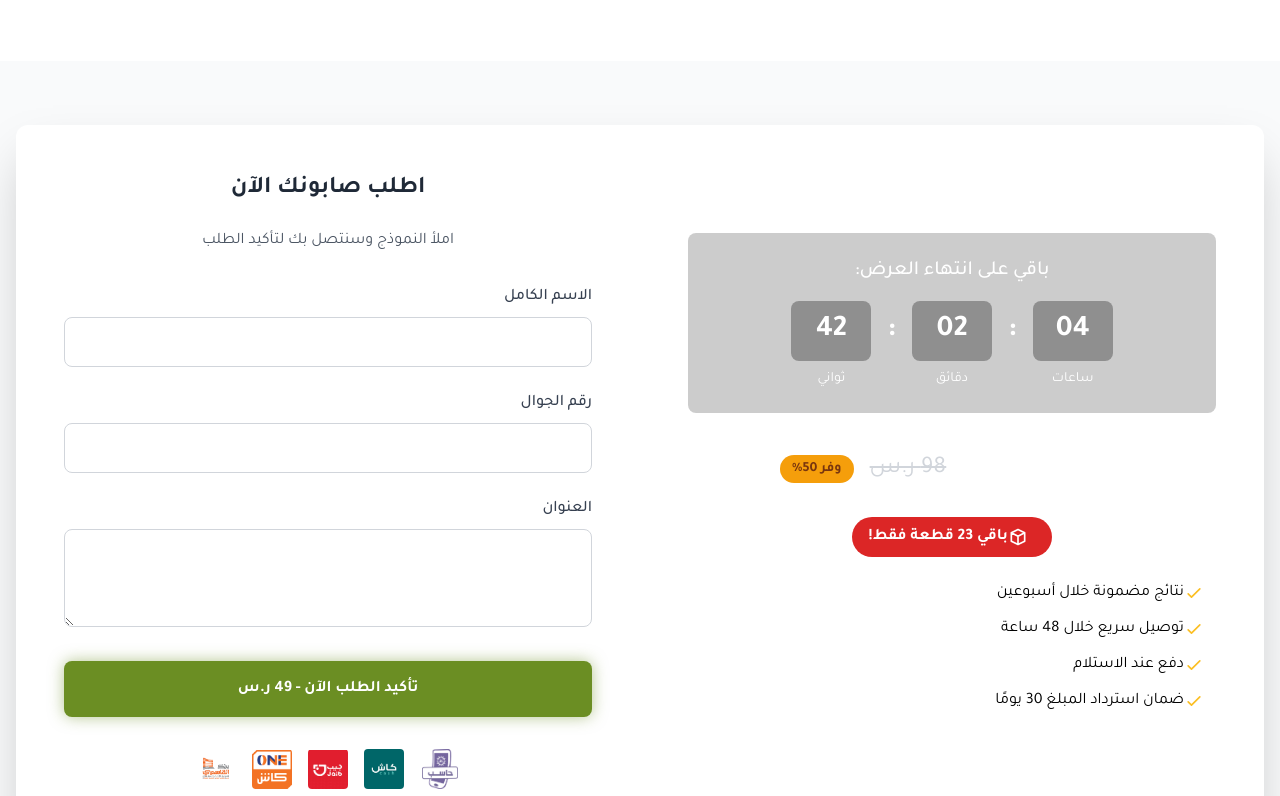
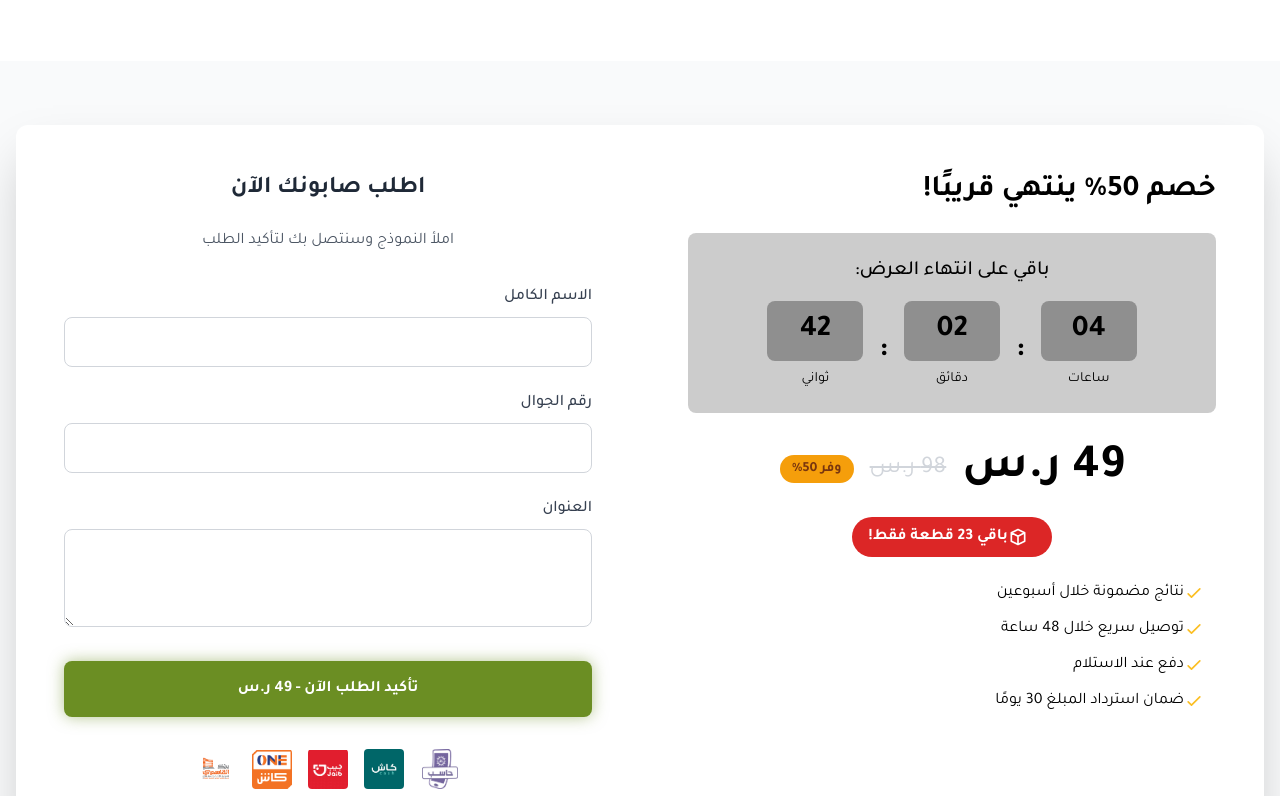
Before and after one commit to Abdullahswd/Ghaith, a plain HTML site: page index.html in a window 1280 px wide. Shown: the part 5184-5980 px from the top of the page. Drawn offline with nearby package versions, Linux system fonts and the light colour scheme.

Commit message:
edit time design

```diff
--- a/index.html
+++ b/index.html
@@ -429,8 +429,7 @@
                 </div>
                 <div class="md:w-1/2">
                     <div class="bg-white p-6 rounded-xl shadow-md border border-gray-200">
-                        <img src="one_image.jpg"
-                            alt="تنظيف المسام" class="rounded-lg w-full">
+                        <img src="one_image.jpg" alt="تنظيف المسام" class="rounded-lg w-full">
                     </div>
                 </div>
             </div>
@@ -444,8 +443,7 @@
                 </div>
                 <div class="md:w-1/2">
                     <div class="bg-white p-6 rounded-xl shadow-md border border-gray-200">
-                        <img src="tow_image.jpg"
-                            alt="تقليل الالتهابات" class="rounded-lg w-full">
+                        <img src="tow_image.jpg" alt="تقليل الالتهابات" class="rounded-lg w-full">
                     </div>
                 </div>
             </div>
@@ -460,8 +458,7 @@
                 </div>
                 <div class="md:w-1/2">
                     <div class="bg-white p-6 rounded-xl shadow-md border border-gray-200">
-                        <img src="three_image.jpeg"
-                            alt="ترطيب البشرة" class="rounded-lg w-full">
+                        <img src="three_image.jpeg" alt="ترطيب البشرة" class="rounded-lg w-full">
                     </div>
                 </div>
             </div>
@@ -848,40 +845,55 @@
         <div class="container mx-auto px-4">
             <div class="bg-white rounded-xl shadow-2xl overflow-hidden">
                 <div class="md:flex">
-                    <div class="md:w-1/2 bg-gradient-to-br from-olive to-green-700 text-white p-8 md:p-12">
+                    <div class="md:w-1/2 bg-gradient-to-br from-olive to-green-700 text-black p-8 md:p-12">
                         <h2 class="text-3xl font-bold mb-6">خصم 50% ينتهي قريبًا!</h2>
 
                         <!-- Countdown Timer -->
                         <div class="bg-black bg-opacity-20 rounded-lg p-6 mb-8">
                             <h3 class="text-xl font-medium mb-4 text-center">باقي على انتهاء العرض:</h3>
-                            <div class="flex justify-center space-x-4 space-x-reverse">
+
+                            <div class="flex flex-col sm:flex-row items-center justify-center gap-4">
+                                <!-- ساعات -->
                                 <div class="text-center">
-                                    <div class="bg-black bg-opacity-30 text-3xl font-bold rounded-lg py-3 px-4 w-20"
-                                        id="countdown-hours">14</div>
+                                    <div class="bg-black bg-opacity-30 text-3xl font-bold rounded-lg py-3 px-6 w-24">
+                                        <span id="countdown-hours">14</span>
+                                    </div>
                                     <div class="text-sm mt-2">ساعات</div>
                                 </div>
-                                <div class="text-3xl font-bold pt-3">:</div>
+
+                                <!-- فاصل -->
+                                <div class="text-3xl font-bold hidden sm:block pt-3">:</div>
+
+                                <!-- دقائق -->
                                 <div class="text-center">
-                                    <div class="bg-black bg-opacity-30 text-3xl font-bold rounded-lg py-3 px-4 w-20"
-                                        id="countdown-minutes">59</div>
+                                    <div class="bg-black bg-opacity-30 text-3xl font-bold rounded-lg py-3 px-6 w-24">
+                                        <span id="countdown-minutes">59</span>
+                                    </div>
                                     <div class="text-sm mt-2">دقائق</div>
                                 </div>
-                                <div class="text-3xl font-bold pt-3">:</div>
+
+                                <!-- فاصل -->
+                                <div class="text-3xl font-bold hidden sm:block pt-3">:</div>
+
+                                <!-- ثواني -->
                                 <div class="text-center">
-                                    <div class="bg-black bg-opacity-30 text-3xl font-bold rounded-lg py-3 px-4 w-20"
-                                        id="countdown-seconds">33</div>
+                                    <div class="bg-black bg-opacity-30 text-3xl font-bold rounded-lg py-3 px-6 w-24">
+                                        <span id="countdown-seconds">33</span>
+                                    </div>
                                     <div class="text-sm mt-2">ثواني</div>
                                 </div>
                             </div>
                         </div>
 
                         <!-- Price -->
-                        <div class="flex items-center justify-center mb-6">
+                        <div
+                            class="flex flex-col sm:flex-row items-center justify-center mb-6 space-y-2 sm:space-y-0 sm:space-x-4 sm:space-x-reverse">
                             <span class="text-5xl font-bold">49 ر.س</span>
-                            <span class="text-2xl text-gray-300 mx-4 line-through">98 ر.س</span>
+                            <span class="text-2xl text-gray-300 line-through">98 ر.س</span>
                             <span class="bg-yellow-500 text-yellow-900 px-3 py-1 rounded-full text-sm font-bold">وفر
                                 50%</span>
                         </div>
+
 
                         <!-- Stock Left -->
                         <div
@@ -985,16 +997,11 @@
                         </div>
 
                         <div class="mt-8 flex items-center justify-center space-x-4 space-x-reverse">
-                            <img src="hasip.png" alt="وسيلة دفع 1"
-                                class="h-10 w-10 object-contain rounded">
-                            <img src="cash.png" alt="وسيلة دفع 2"
-                                class="h-10 w-10 object-contain rounded">
-                            <img src="jaip.jpeg" alt="وسيلة دفع 3"
-                                class="h-10 w-10 object-contain rounded">
-                            <img src="one_cash.png" alt="وسيلة دفع 4"
-                                class="h-10 w-10 object-contain rounded">
-                            <img src="qasemi.png" alt="وسيلة دفع 5"
-                                class="h-10 w-10 object-contain rounded">
+                            <img src="hasip.png" alt="وسيلة دفع 1" class="h-10 w-10 object-contain rounded">
+                            <img src="cash.png" alt="وسيلة دفع 2" class="h-10 w-10 object-contain rounded">
+                            <img src="jaip.jpeg" alt="وسيلة دفع 3" class="h-10 w-10 object-contain rounded">
+                            <img src="one_cash.png" alt="وسيلة دفع 4" class="h-10 w-10 object-contain rounded">
+                            <img src="qasemi.png" alt="وسيلة دفع 5" class="h-10 w-10 object-contain rounded">
                         </div>
 
                     </div>
```
